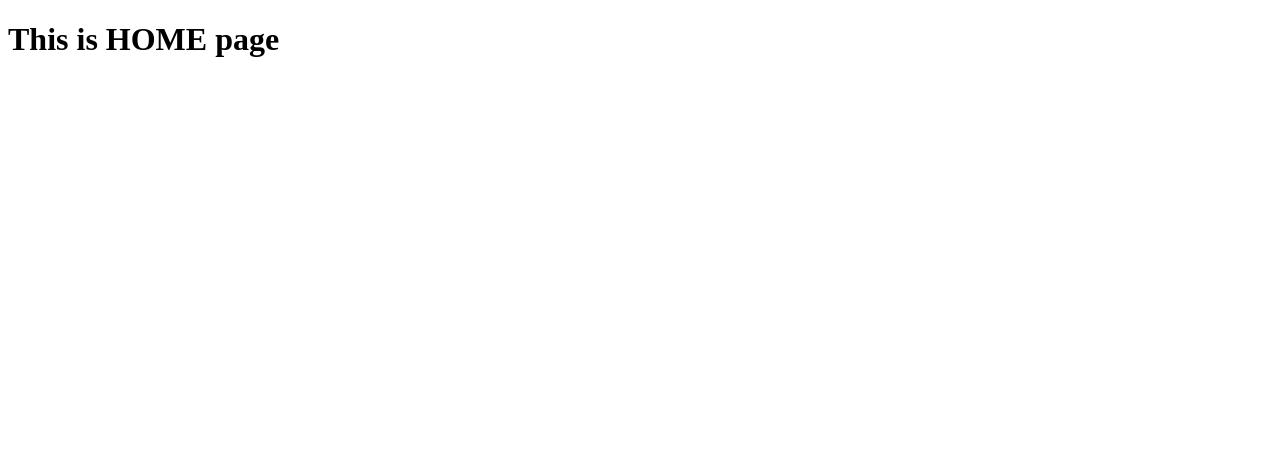
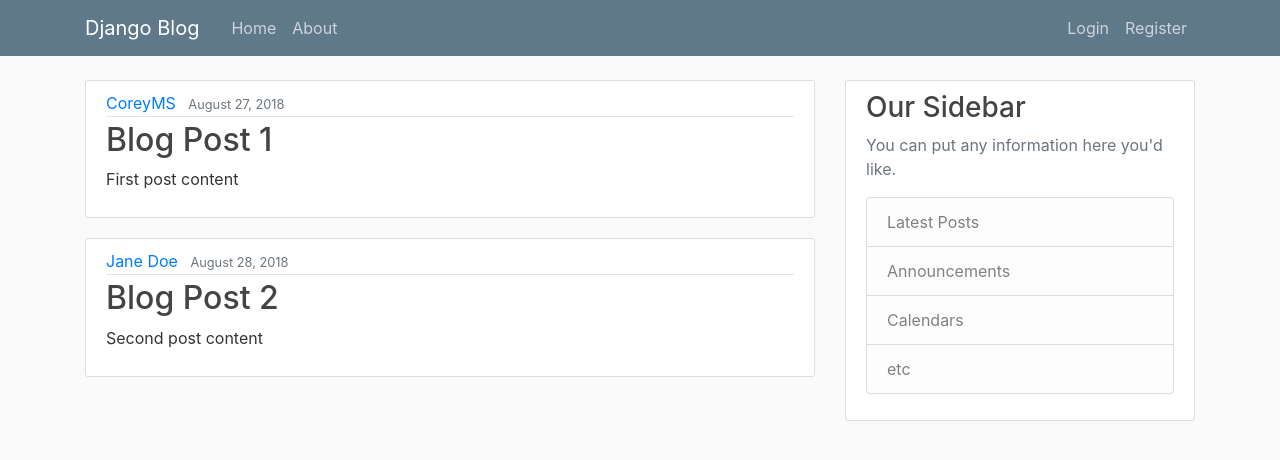
Before and after one commit to emdadul-islam439/django_blog_app_coreyms, a Django app: page / in a window 1280 px wide. Shown: the top 460 px of the page. Run offline with Django 4.2, Linux system fonts and the light colour scheme; some libraries are stand-ins or nearby versions.

Commit message:
copy-pasted different code snippets from: https://github.com/CoreyMSchafer/code_snippets/tree/master/Django_Blog/03-Templates

```diff
--- a/django_project/blog/views.py
+++ b/django_project/blog/views.py
@@ -1,8 +1,27 @@
 from django.shortcuts import render
+
+posts = [
+    {
+        'author': 'CoreyMS',
+        'title': 'Blog Post 1',
+        'content': 'First post content',
+        'date_posted': 'August 27, 2018'
+    },
+    {
+        'author': 'Jane Doe',
+        'title': 'Blog Post 2',
+        'content': 'Second post content',
+        'date_posted': 'August 28, 2018'
+    }
+]
+
 
 # Create your views here.
 def home(request):
-    return render(request, "blog/index.html")
+    context = {
+        'posts': posts
+    }
+    return render(request, "blog/index.html", context)
 
 def about(request):
     return render(request, "blog/about.html", {"title" : "About"})
--- /dev/null
+++ b/django_project/static/blog/main.css
@@ -0,0 +1,84 @@
+body {
+    background: #fafafa;
+    color: #333333;
+    margin-top: 5rem;
+  }
+
+  h1, h2, h3, h4, h5, h6 {
+    color: #444444;
+  }
+
+  ul {
+    margin: 0;
+  }
+
+  .bg-steel {
+    background-color: #5f788a;
+  }
+
+  .site-header .navbar-nav .nav-link {
+    color: #cbd5db;
+  }
+
+  .site-header .navbar-nav .nav-link:hover {
+    color: #ffffff;
+  }
+
+  .site-header .navbar-nav .nav-link.active {
+    font-weight: 500;
+  }
+
+  .content-section {
+    background: #ffffff;
+    padding: 10px 20px;
+    border: 1px solid #dddddd;
+    border-radius: 3px;
+    margin-bottom: 20px;
+  }
+
+  .article-title {
+    color: #444444;
+  }
+
+  a.article-title:hover {
+    color: #428bca;
+    text-decoration: none;
+  }
+
+  .article-content {
+    white-space: pre-line;
+  }
+
+  .article-img {
+    height: 65px;
+    width: 65px;
+    margin-right: 16px;
+  }
+
+  .article-metadata {
+    padding-bottom: 1px;
+    margin-bottom: 4px;
+    border-bottom: 1px solid #e3e3e3
+  }
+
+  .article-metadata a:hover {
+    color: #333;
+    text-decoration: none;
+  }
+
+  .article-svg {
+    width: 25px;
+    height: 25px;
+    vertical-align: middle;
+  }
+
+  .account-img {
+    height: 125px;
+    width: 125px;
+    margin-right: 20px;
+    margin-bottom: 16px;
+  }
+
+  .account-heading {
+    font-size: 2.5rem;
+  }
--- a/django_project/templates/blog/base.html
+++ b/django_project/templates/blog/base.html
@@ -1,9 +1,15 @@
+{%load static%}
 <!DOCTYPE html>
 <html lang="en">
 <head>
-    <meta charset="UTF-8">
-    <meta http-equiv="X-UA-Compatible" content="IE=edge">
-    <meta name="viewport" content="width=device-width, initial-scale=1.0">
+    <meta charset="utf-8">
+    <meta name="viewport" content="width=device-width, initial-scale=1, shrink-to-fit=no">
+
+    <!-- Bootstrap CSS -->
+    <link rel="stylesheet" href="https://maxcdn.bootstrapcdn.com/bootstrap/4.0.0/css/bootstrap.min.css" integrity="sha384-Gn5384xqQ1aoWXA+058RXPxPg6fy4IWvTNh0E263XmFcJlSAwiGgFAW/dAiS6JXm" crossorigin="anonymous">
+
+    <link rel="stylesheet" type="text/css" href="{% static 'blog/main.css' %}">
+
     {% if title %}
     <title>Django Blog - {{title}}</title>
     {% else %}
@@ -13,8 +19,54 @@
 
 </head>
 <body>
-    {% block content %}
+    <header class="site-header">
+        <nav class="navbar navbar-expand-md navbar-dark bg-steel fixed-top">
+          <div class="container">
+            <a class="navbar-brand mr-4" href="{% url 'blog-home' %}">Django Blog</a>
+            <button class="navbar-toggler" type="button" data-toggle="collapse" data-target="#navbarToggle" aria-controls="navbarToggle" aria-expanded="false" aria-label="Toggle navigation">
+            <span class="navbar-toggler-icon"></span>
+            </button>
+            <div class="collapse navbar-collapse" id="navbarToggle">
+              <div class="navbar-nav mr-auto">
+                <a class="nav-item nav-link" href="{% url 'blog-home' %}">Home</a>
+                <a class="nav-item nav-link" href="{% url 'blog-about' %}">About</a>
+              </div>
+              <!-- Navbar Right Side -->
+              <div class="navbar-nav">
+                <a class="nav-item nav-link" href="#">Login</a>
+                <a class="nav-item nav-link" href="#">Register</a>
+              </div>
+            </div>
+          </div>
+        </nav>
+      </header>
 
-    {% endblock content %}
+
+      <main role="main" class="container">
+        <div class="row">
+          <div class="col-md-8">
+            {% block content %}{% endblock %}
+          </div>
+          <div class="col-md-4">
+            <div class="content-section">
+              <h3>Our Sidebar</h3>
+              <p class='text-muted'>You can put any information here you'd like.
+                <ul class="list-group">
+                  <li class="list-group-item list-group-item-light">Latest Posts</li>
+                  <li class="list-group-item list-group-item-light">Announcements</li>
+                  <li class="list-group-item list-group-item-light">Calendars</li>
+                  <li class="list-group-item list-group-item-light">etc</li>
+                </ul>
+              </p>
+            </div>
+          </div>
+        </div>
+      </main>
+
+    <!-- Optional JavaScript -->
+    <!-- jQuery first, then Popper.js, then Bootstrap JS -->
+    <script src="https://code.jquery.com/jquery-3.4.1.slim.min.js" integrity="sha384-J6qa4849blE2+poT4WnyKhv5vZF5SrPo0iEjwBvKU7imGFAV0wwj1yYfoRSJoZ+n" crossorigin="anonymous"></script>
+    <script src="https://cdn.jsdelivr.net/npm/popper.js@1.16.0/dist/umd/popper.min.js" integrity="sha384-Q6E9RHvbIyZFJoft+2mJbHaEWldlvI9IOYy5n3zV9zzTtmI3UksdQRVvoxMfooAo" crossorigin="anonymous"></script>
+    <script src="https://cdn.jsdelivr.net/npm/bootstrap@4.4.1/dist/js/bootstrap.min.js" integrity="sha384-wfSDF2E50Y2D1uUdj0O3uMBJnjuUD4Ih7YwaYd1iqfktj0Uod8GCExl3Og8ifwB6" crossorigin="anonymous"></script>
 </body>
 </html>
--- a/django_project/templates/blog/index.html
+++ b/django_project/templates/blog/index.html
@@ -1,7 +1,15 @@
-{% include "blog/base.html" %}
-
+{% extends "blog/base.html" %}
 {% block content %}
-
-<h1>This is HOME page</h1>
-
+    {% for post in posts %}
+        <article class="media content-section">
+          <div class="media-body">
+            <div class="article-metadata">
+              <a class="mr-2" href="#">{{ post.author }}</a>
+              <small class="text-muted">{{ post.date_posted }}</small>
+            </div>
+            <h2><a class="article-title" href="#">{{ post.title }}</a></h2>
+            <p class="article-content">{{ post.content }}</p>
+          </div>
+        </article>
+    {% endfor %}
 {% endblock content %}
--- a/procedures_and_cases.txt
+++ b/procedures_and_cases.txt
@@ -168,7 +168,8 @@
 
 
 
-## Adding HTML ELEMENTS from Bootstrap:
+## Adding HTML ELEMENTS from Bootstrap: [DONE, just copy-pasted 'starter code'
+    and from: "https://github.com/CoreyMSchafer/code_snippets/tree/master/Django_Blog/03-Templates"]
     -> from "https://getbootstrap.com/docs/4.4/getting-started/introduction/"
         - copy-paste the 'starter code' into 'index.html' file
         - "Hello World!" will be shown
```
